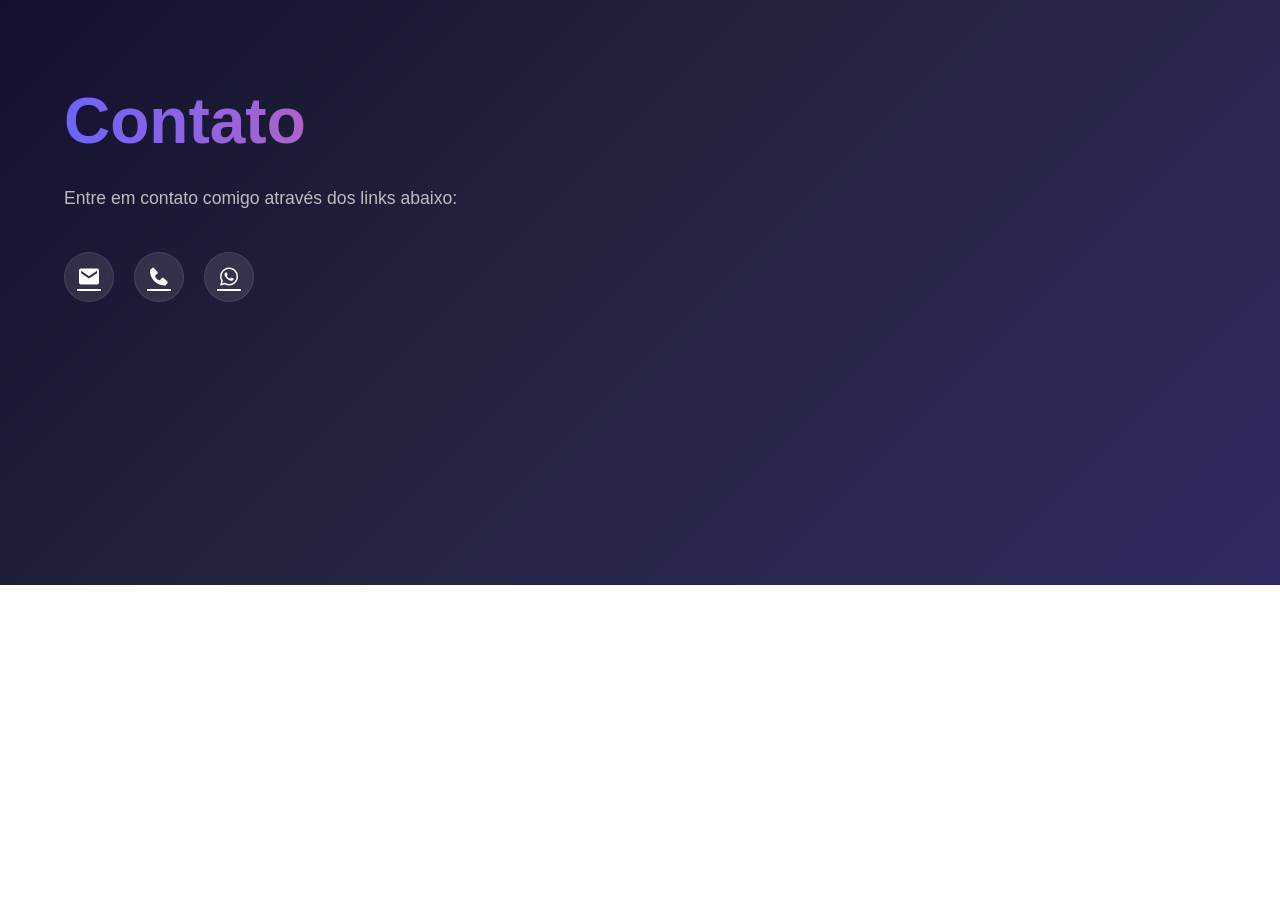
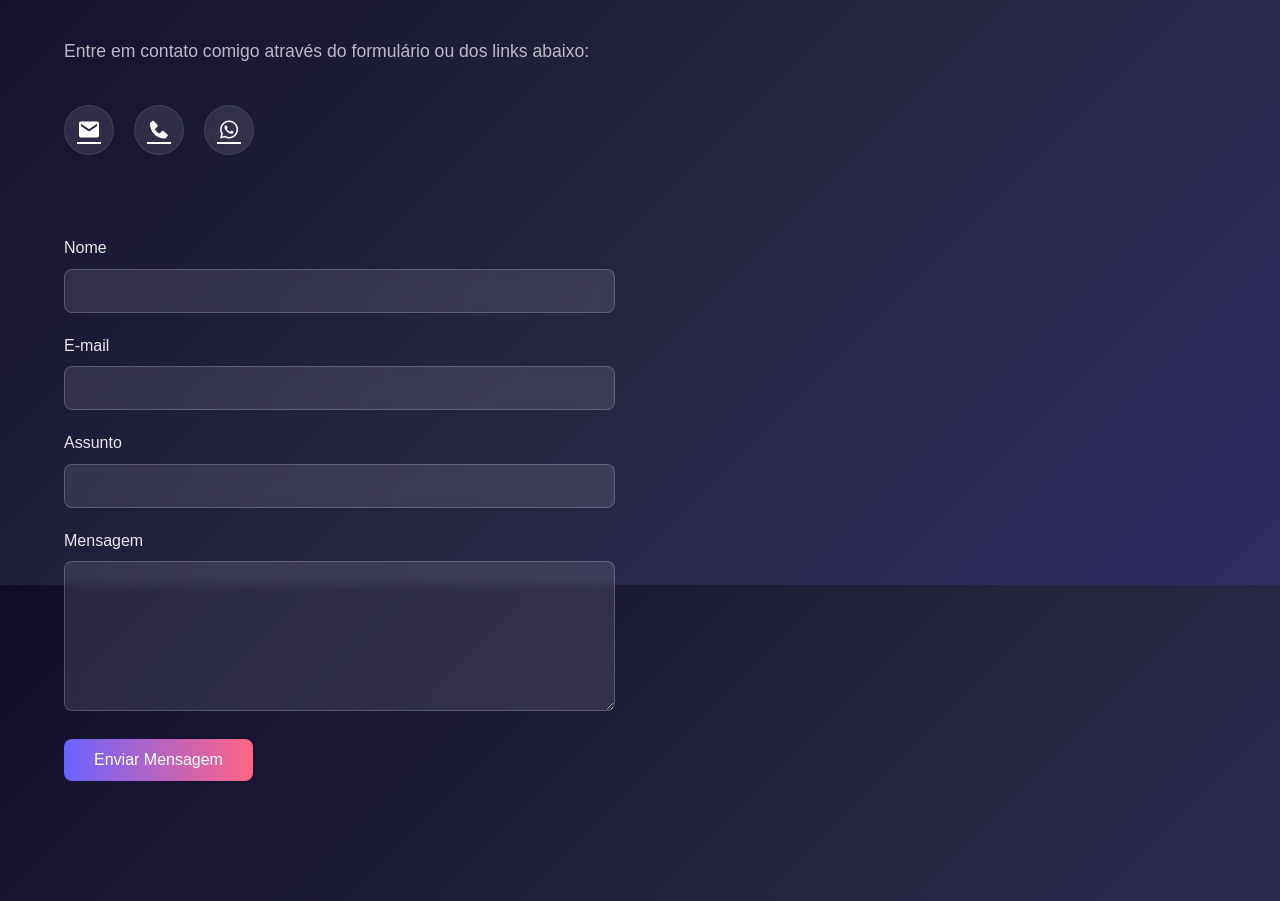
Before and after one commit to GabrielGomesAL/Portfolio-Mateus, a plain HTML site: page index.html in a window 1280 px wide. Shown: the part 4215-5116 px from the top of the page. Before the commit the page ends 4800 px from the top, so only its background shows below. Drawn offline with nearby package versions, Linux system fonts and the light colour scheme.

Commit message:
index.html

```diff
--- a/index.html
+++ b/index.html
@@ -210,6 +210,75 @@
             max-width: 500px;
         }
 
+        /* Estilos do Formulário de Contato */
+        .contact-form {
+            margin-top: 30px;
+            width: 100%;
+            max-width: 600px;
+        }
+
+        .form-group {
+            margin-bottom: 20px;
+        }
+
+        .form-group label {
+            display: block;
+            margin-bottom: 8px;
+            color: rgba(255, 255, 255, 0.9);
+        }
+
+        .form-control {
+            width: 100%;
+            padding: 12px 15px;
+            background: rgba(255, 255, 255, 0.1);
+            border: 1px solid rgba(255, 255, 255, 0.2);
+            border-radius: 8px;
+            color: var(--text-color);
+            font-size: 1rem;
+            transition: all 0.3s ease;
+            backdrop-filter: blur(5px);
+        }
+
+        .form-control:focus {
+            outline: none;
+            border-color: var(--main-color);
+            box-shadow: 0 0 0 2px rgba(108, 99, 255, 0.3);
+        }
+
+        textarea.form-control {
+            min-height: 150px;
+            resize: vertical;
+        }
+
+        .btn-submit {
+            background: linear-gradient(90deg, var(--main-color), var(--accent-color));
+            color: white;
+            border: none;
+            padding: 12px 30px;
+            border-radius: 8px;
+            font-size: 1rem;
+            font-weight: 500;
+            cursor: pointer;
+            transition: all 0.3s ease;
+            display: inline-block;
+        }
+
+        .btn-submit:hover {
+            transform: translateY(-3px);
+            box-shadow: 0 10px 20px rgba(108, 99, 255, 0.3);
+        }
+
+        .contact-container {
+            display: flex;
+            gap: 50px;
+            flex-wrap: wrap;
+        }
+
+        .contact-info {
+            flex: 1;
+            min-width: 300px;
+        }
+
         @media (max-width: 768px) {
             .home, .about, .section {
                 grid-template-columns: 1fr;
@@ -230,6 +299,11 @@
             .nav a {
                 margin-left: 15px;
                 font-size: 0.9rem;
+            }
+
+            .contact-container {
+                flex-direction: column;
+                gap: 30px;
             }
         }
 
@@ -285,7 +359,6 @@
                 Meu nome é Rafael Alves de Oliveira, tenho 25 anos e sou natural de São Paulo.
                 Sou uma pessoa curiosa, dedicada e sempre em busca de novos conhecimentos.
             </p>
-
         </div>
         <img src="WhatsApp_Image_2025-04-29_at_17.46.40-removebg-preview.png" alt="Rafael Alves de Oliveira" class="profile-img floating">
     </section>
@@ -295,9 +368,7 @@
             <h1>Formação Acadêmica</h1>
             <ul>
                 <li>Análise e Desenvolvimento de Sistemas</li>
-
             </ul>
-
         </div>
     </section>
 
@@ -335,11 +406,35 @@
     <section id="contato" class="section">
         <div class="section-content">
             <h1>Contato</h1>
-            <p>Entre em contato comigo através dos links abaixo:</p>
-            <div class="social-icons">
-                <a href="mailto:rafael@email.com"><i class='bx bxs-envelope'></i></a>
-                <a href="tel:+5511999999999"><i class='bx bxs-phone'></i></a>
-                <a href="https://wa.me/5511999999999"><i class='bx bxl-whatsapp'></i></a>
+            <div class="contact-container">
+                <div class="contact-info">
+                    <p>Entre em contato comigo através do formulário ou dos links abaixo:</p>
+                    <div class="social-icons">
+                        <a href="mailto:rafael@email.com"><i class='bx bxs-envelope'></i></a>
+                        <a href="tel:+5511999999999"><i class='bx bxs-phone'></i></a>
+                        <a href="https://wa.me/5511999999999"><i class='bx bxl-whatsapp'></i></a>
+                    </div>
+                </div>
+
+                <form class="contact-form" id="contactForm">
+                    <div class="form-group">
+                        <label for="name">Nome</label>
+                        <input type="text" id="name" name="name" class="form-control" required>
+                    </div>
+                    <div class="form-group">
+                        <label for="email">E-mail</label>
+                        <input type="email" id="email" name="email" class="form-control" required>
+                    </div>
+                    <div class="form-group">
+                        <label for="subject">Assunto</label>
+                        <input type="text" id="subject" name="subject" class="form-control" required>
+                    </div>
+                    <div class="form-group">
+                        <label for="message">Mensagem</label>
+                        <textarea id="message" name="message" class="form-control" required></textarea>
+                    </div>
+                    <button type="submit" class="btn-submit">Enviar Mensagem</button>
+                </form>
             </div>
         </div>
     </section>
@@ -395,6 +490,34 @@
 
                 document.body.appendChild(bubble);
             }
+
+            // Manipulação do formulário de contato
+            const contactForm = document.getElementById('contactForm');
+            if (contactForm) {
+                contactForm.addEventListener('submit', function(e) {
+                    e.preventDefault();
+
+
+
+                    // Exemplo de feedback visual
+                    const submitBtn = this.querySelector('button[type="submit"]');
+                    submitBtn.textContent = 'Enviando...';
+                    submitBtn.disabled = true;
+
+                    // Simulando envio (substitua por código real de envio)
+                    setTimeout(() => {
+                        submitBtn.textContent = 'Mensagem Enviada!';
+                        submitBtn.style.background = '#4CAF50';
+                        contactForm.reset();
+
+                        setTimeout(() => {
+                            submitBtn.textContent = 'Enviar Mensagem';
+                            submitBtn.style.background = '';
+                            submitBtn.disabled = false;
+                        }, 3000);
+                    }, 1500);
+                });
+            }
         });
     </script>
 </body>
```
